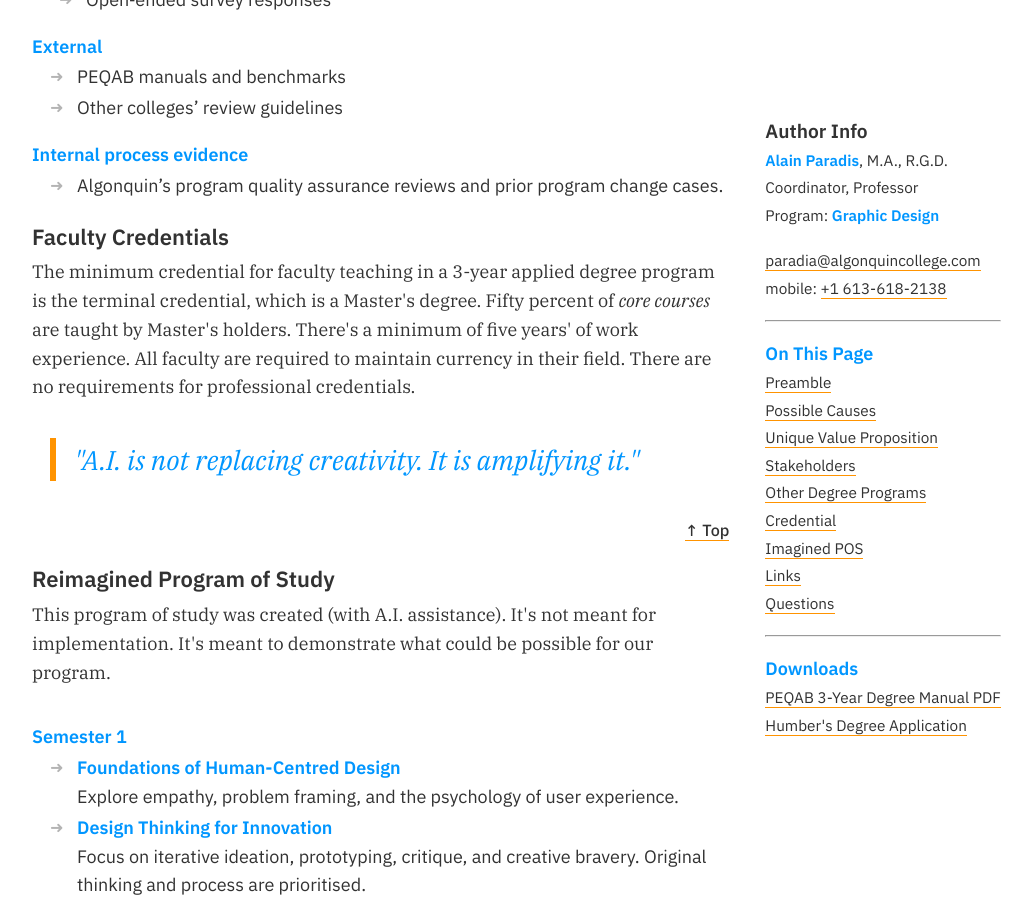
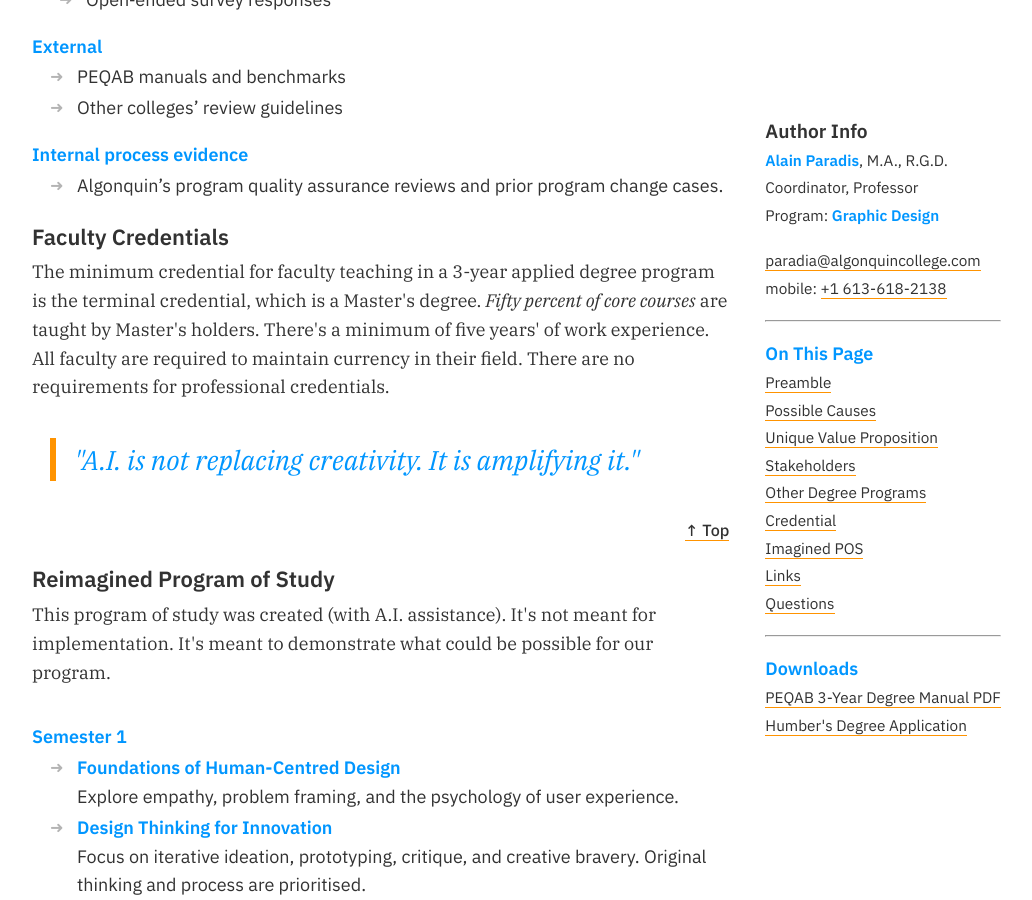
Before and after one commit to AlainParadis/program-transformation, a Jekyll site: the page built from index.md, in a window 1280 px wide and 900 px high, scrolled down 6605 px. Shown: the whole window, without its empty margins (76-1108 px from the left). Built offline with Jekyll 4.4.1, drawn with Linux system fonts in a browser that asks for light colours; part of the change alters nothing that is shown.

```diff
--- a/_includes/credential.html
+++ b/_includes/credential.html
@@ -69,5 +69,5 @@
 	Faculty Credentials
 </h4>
 <p>
-	The minimum credential for faculty teaching in a 3-year applied degree program is the terminal credential, which is a Master's degree. Fifty percent of <i>core courses</i> are taught by Master's holders. There's a minimum of five years' of work experience. All faculty are required to maintain currency in their field. There are no requirements for professional credentials.
+	The minimum credential for faculty teaching in a 3-year applied degree program is the terminal credential, which is a Master's degree. <i>Fifty percent of core courses</i> are taught by Master's holders. There's a minimum of five years' of work experience. All faculty are required to maintain currency in their field. There are no requirements for professional credentials.
 </p>
```
